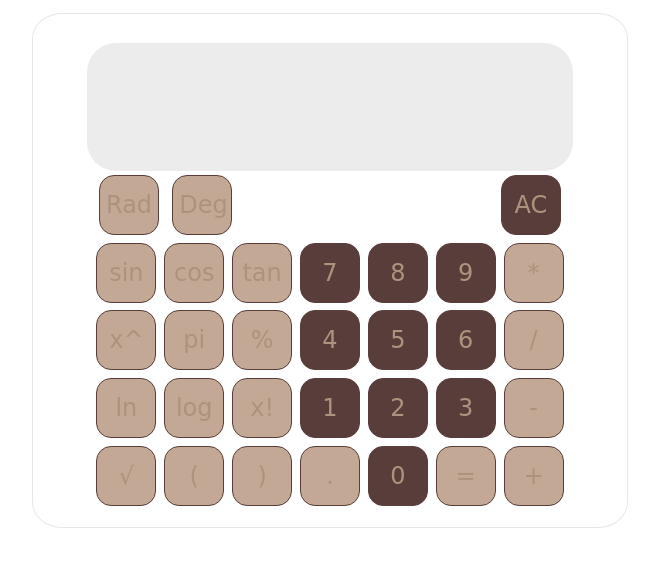
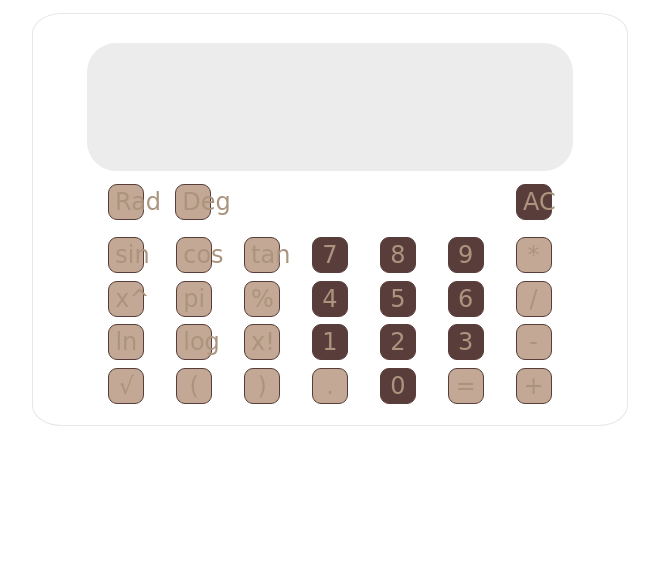
Before and after one commit to sjchi99/sjnotion, a plain HTML site: page index.html in a window 1280 px wide. Shown: the whole page, without its empty margins (310-969 px from the left). Drawn offline with Linux system fonts and the light colour scheme; a web font is replaced by a local one.

Commit message:
Update index.html

```diff
--- a/index.html
+++ b/index.html
@@ -58,8 +58,8 @@ a:visited  {
 
     font-size: x-large;
     color: #AB947E;
-    width: 2.5em;
-    min-height: 2.5em;
+    width: 1.5em;
+    min-height: 1.5em;
     margin: 0.8%;
     border-radius: 25%;
     background-color: #C3A995;
```
